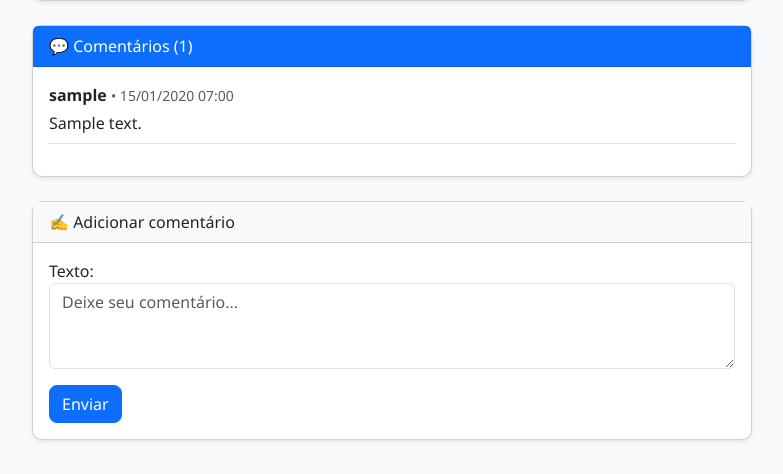
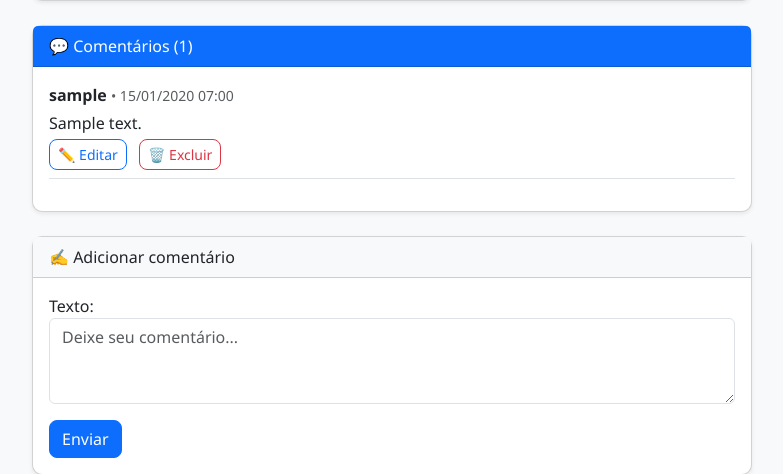
Before and after one commit to Patrickeitz/forumerpcomunidade, a Django app: page /video/1/ in a window 1280 px wide. Shown: the part 627-1101 px from the top of the page, without its empty margins (248-1031 px from the left). Run offline with Django 5.2, Linux system fonts and the light colour scheme; a user stored in the database is signed in; tables that the repository leaves empty hold one stand-in row (values such as "Sample post"); some libraries are stand-ins or nearby versions.

Commit message:
Update video_detail.html

```diff
--- a/templates/video_detail.html
+++ b/templates/video_detail.html
@@ -43,6 +43,12 @@
                   • {{ comentario.criado_em|date:"d/m/Y H:i" }}
                 </small>
                 <p class="mt-1 mb-0">{{ comentario.texto }}</p>
+                {% if comentario.usuario == user %}
+                  <div class="mt-1">
+                    <a href="{% url 'editar_comentario' comentario.id %}" class="btn btn-sm btn-outline-primary me-2">✏️ Editar</a>
+                    <a href="{% url 'excluir_comentario' comentario.id %}" class="btn btn-sm btn-outline-danger">🗑️ Excluir</a>
+                  </div>
+                {% endif %}
               </div>
             {% endfor %}
           {% else %}
```
